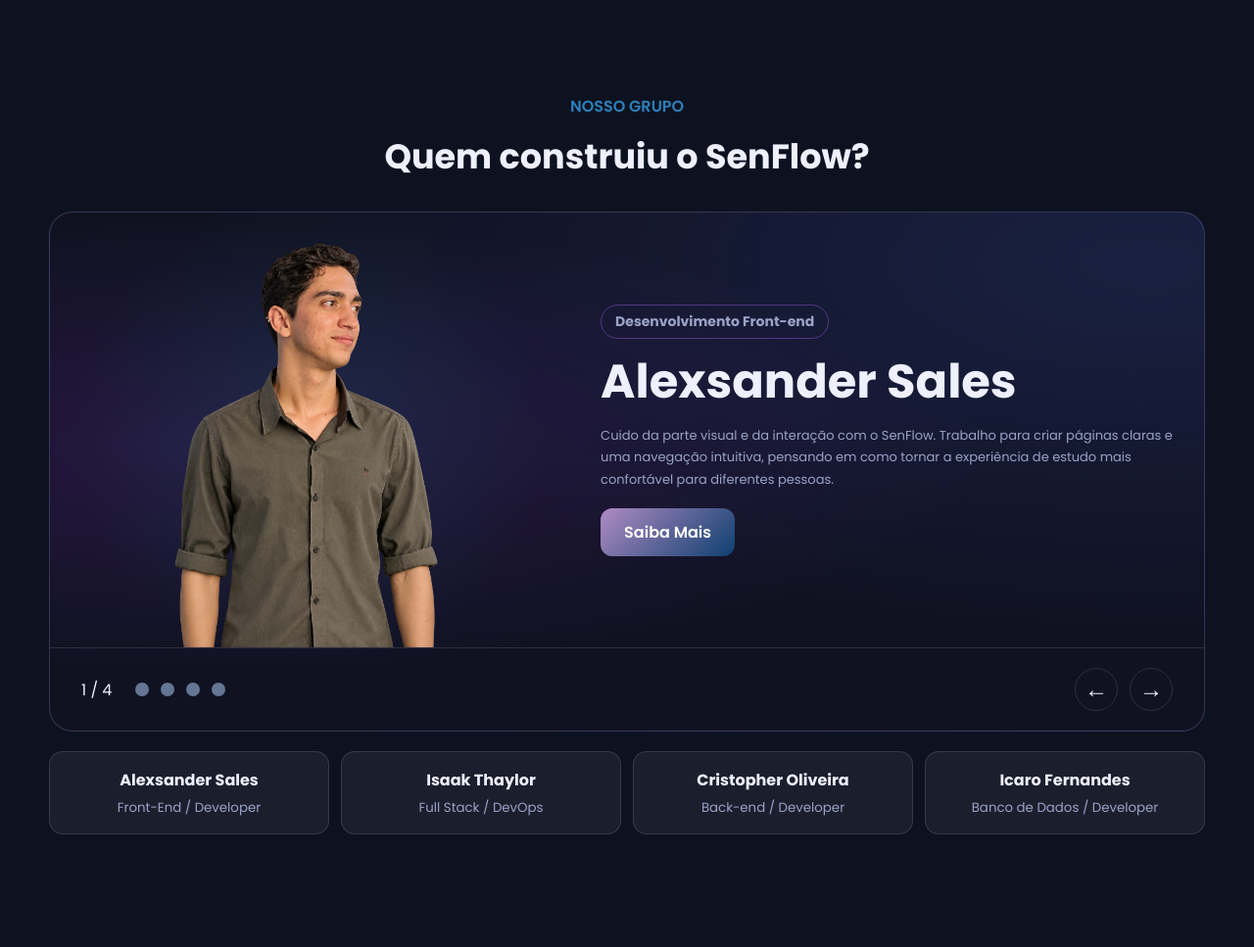
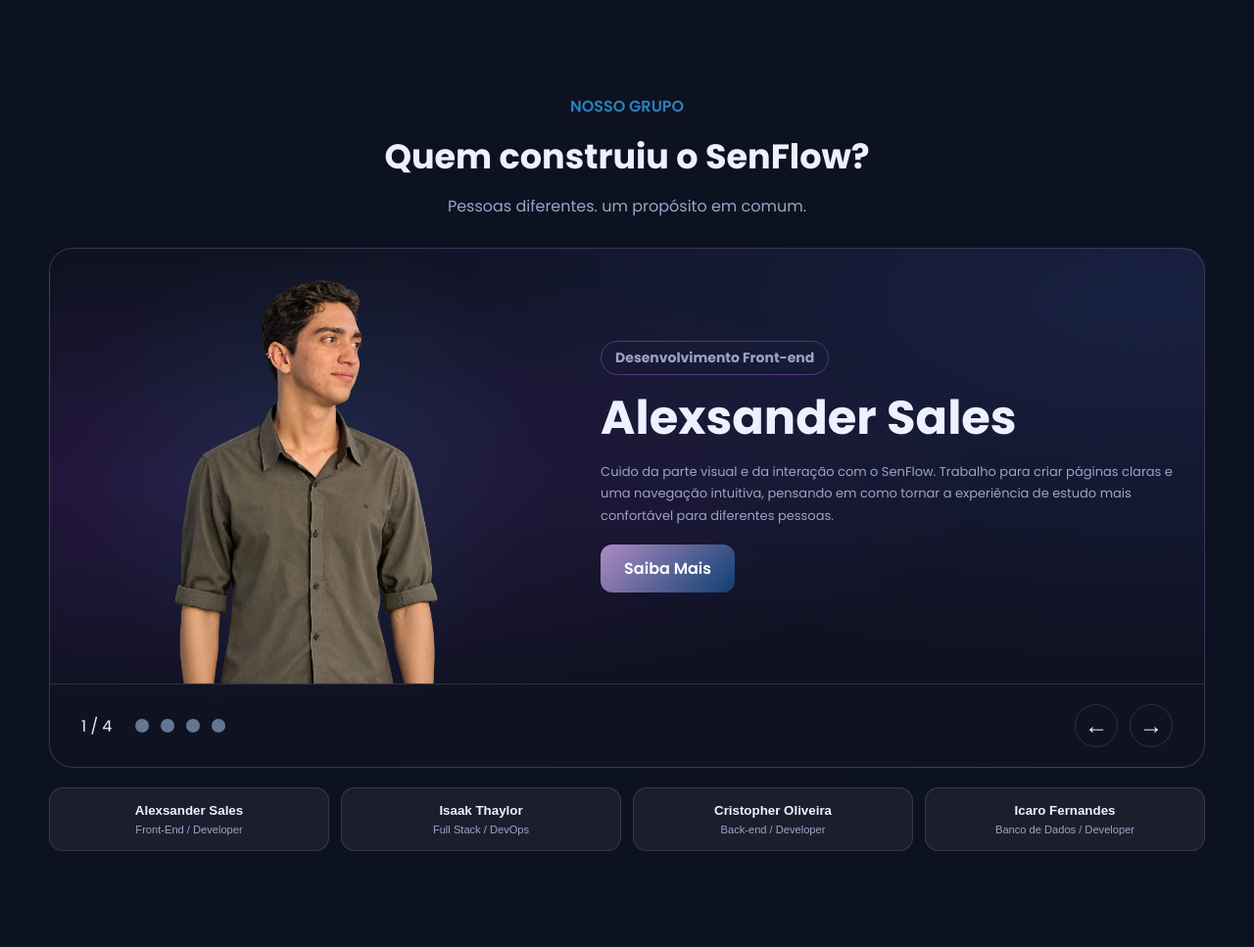
Before and after one commit to th4ylor/Inclusive-Education, a Flask app: page / in a window 1280 px wide. Shown: the part 2087-3054 px from the top of the page at 98% size. Before the commit the page ends 2939 px from the top, so only its background shows below. Run offline with Flask 3, Linux system fonts and the light colour scheme.

Commit message:
Melhorias

```diff
--- a/static/css/style.css
+++ b/static/css/style.css
@@ -635,12 +635,11 @@ section .lista .item{
 }
 .equipe-nav button{
     flex: 1;
-    padding: 16px 12px;
+    padding: 15px 1px;
     border: 1px solid var(--borda);
     border-radius: 14px;
     background: var(--vidro);
     color: var(--texto);
-    font: inherit;
     cursor: pointer;
 }
 .equipe-nav strong, .equipe-nav small{
--- a/templates/index.html
+++ b/templates/index.html
@@ -255,6 +255,7 @@
             <span class="sobre-selo">NOSSO GRUPO</span>
 
             <h2 class="titsobre">Quem construiu o SenFlow?</h2>
+            <p>Pessoas diferentes. um propósito em comum.</p>
         </div>
 
         <div class="painel-equipe">
```
